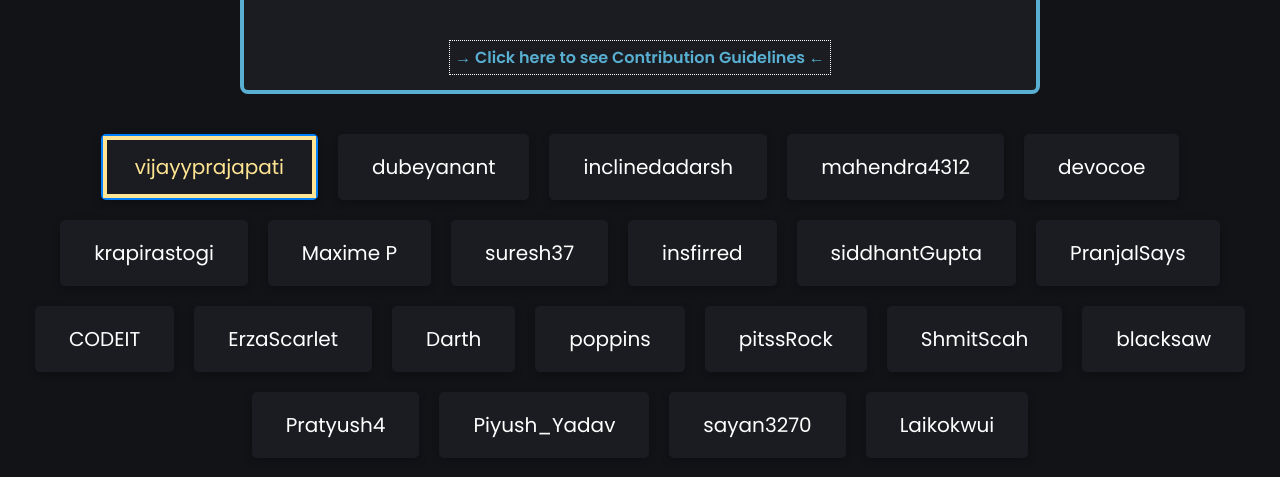
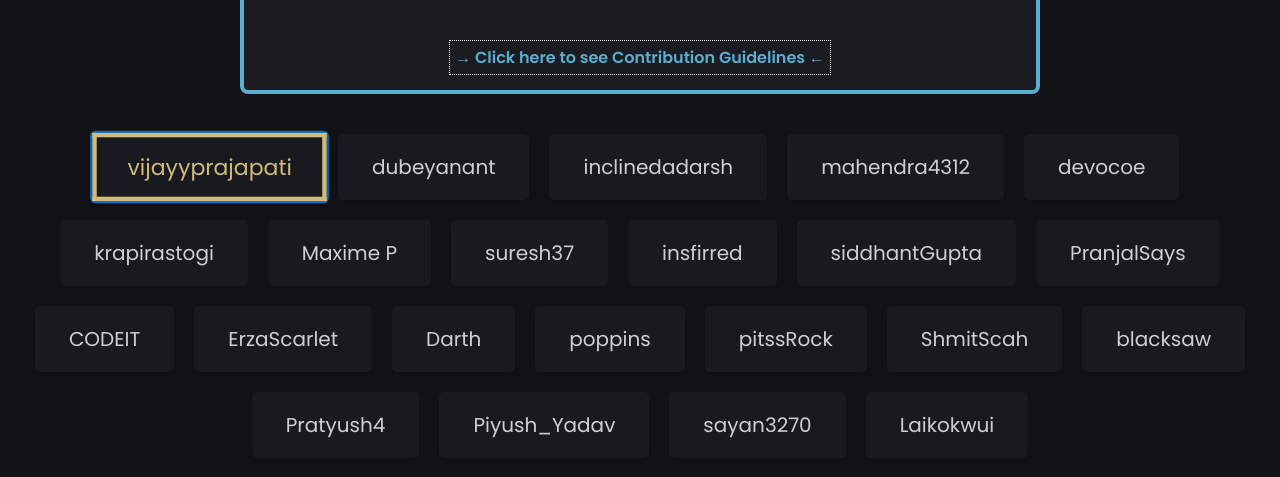
Before and after one commit to vijayyprajapati/Share-Your-Bookmarks, a plain HTML site: page index.html in a window 1280 px wide. In both pictures the pointer is over the button "vijayyprajapati". Shown: the part 229-706 px from the top of the page. Drawn offline with Linux system fonts and the light colour scheme.

Commit message:
Updated the hover effect zoom in and added opacity text

```diff
--- a/style.css
+++ b/style.css
@@ -63,6 +63,7 @@ main .showData .singlePerson button {
   padding: 1rem 2rem;
   background-color: #1a1c21;
   color: white;
+  opacity: 0.8;
   font-size: 20px;
   border: none;
   outline: none;
@@ -71,6 +72,10 @@ main .showData .singlePerson button {
   border: 2px solid transparent;
   transition: all 300ms ease-in-out;
   box-shadow: rgb(0 0 0 / 24%) 0px 3px 8px;
+}
+main .showData .singlePerson button:hover {
+  transform: scale(1.1);
+  transition: all 300ms ease-in-out;
 }
 .main-header,
  .showData .singlePerson button {
```
